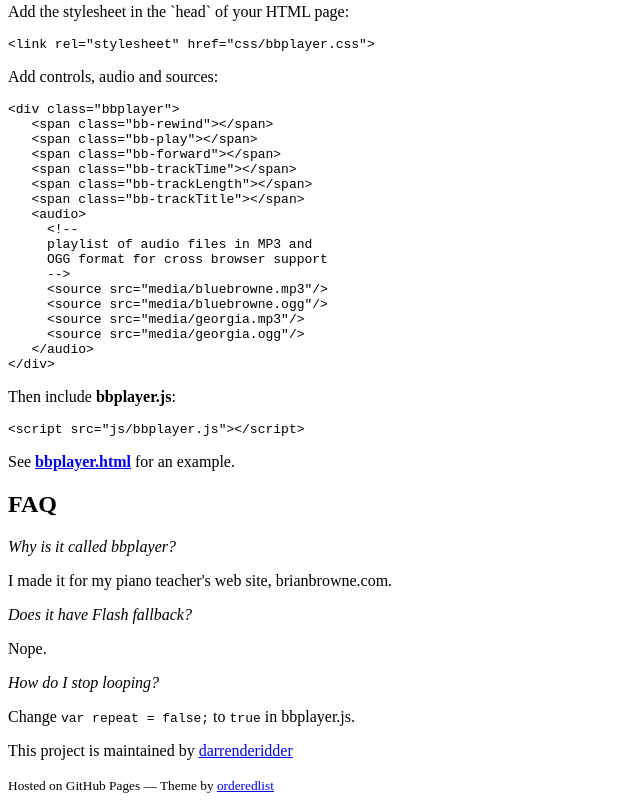
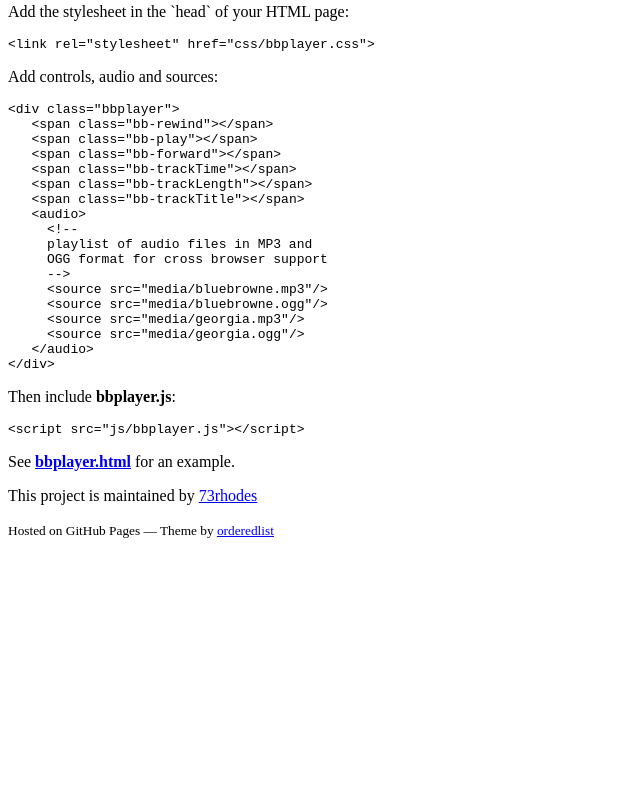
Before and after one commit to 73rhodes/bbplayer, a plain HTML site: page index.html in a window 1280 px wide. Shown: the part 622-1432 px from the top of the page, without its empty margins (0-640 px from the left). After the commit the page ends 1177 px from the top, so only its background shows below. Drawn offline with Linux system fonts and the light colour scheme.

Commit message:
Update index.html

```diff
--- a/index.html
+++ b/index.html
@@ -19,13 +19,13 @@
         <h1>bbplayer</h1>
         <p>A modern, minimalist html5 audio player.</p>
 
-        <p class="view"><a href="https://github.com/darrenderidder/bbplayer">View the Project on GitHub <small>darrenderidder/bbplayer</small></a></p>
+        <p class="view"><a href="https://github.com/73rhodes/bbplayer">View the Project on GitHub <small>darrenderidder/bbplayer</small></a></p>
 
 
         <ul>
-          <li><a href="https://github.com/darrenderidder/bbplayer/zipball/master">Download <strong>ZIP File</strong></a></li>
-          <li><a href="https://github.com/darrenderidder/bbplayer/tarball/master">Download <strong>TAR Ball</strong></a></li>
-          <li><a href="https://github.com/darrenderidder/bbplayer">View On <strong>GitHub</strong></a></li>
+          <li><a href="https://github.com/73rhodes/bbplayer/zipball/master">Download <strong>ZIP File</strong></a></li>
+          <li><a href="https://github.com/73rhodes/bbplayer/tarball/master">Download <strong>TAR Ball</strong></a></li>
+          <li><a href="https://github.com/73rhodes/bbplayer">View On <strong>GitHub</strong></a></li>
         </ul>
       </header>
       <section>
@@ -135,27 +135,13 @@
 </pre></div>
 
 <p>See
-<strong><a href="http://darrenderidder.github.com/bbplayer/bbplayer.html">bbplayer.html</a></strong>
+<strong><a href="http://73rhodes.github.io/bbplayer/bbplayer.html">bbplayer.html</a></strong>
 for an example.</p>
 
-<h2>
-<a name="faq" class="anchor" href="#faq"><span class="octicon octicon-link"></span></a>FAQ</h2>
-
-<p><em>Why is it called bbplayer?</em></p>
-
-<p>I made it for my piano teacher's web site, brianbrowne.com.</p>
-
-<p><em>Does it have Flash fallback?</em></p>
-
-<p>Nope.</p>
-
-<p><em>How do I stop looping?</em></p>
-
-<p>Change <code>var repeat = false;</code> to <code>true</code> in bbplayer.js.</p>
 
       </section>
       <footer>
-        <p>This project is maintained by <a href="https://github.com/darrenderidder">darrenderidder</a></p>
+        <p>This project is maintained by <a href="https://github.com/73rhodes">73rhodes</a></p>
         <p><small>Hosted on GitHub Pages &mdash; Theme by <a href="https://github.com/orderedlist">orderedlist</a></small></p>
       </footer>
     </div>
@@ -167,7 +153,7 @@
       m=s.getElementsByTagName(o)[0];a.async=1;a.src=g;m.parentNode.insertBefore(a,m)
       })(window,document,'script','//www.google-analytics.com/analytics.js','ga');
 
-      ga('create', 'UA-2831300-4', 'darrenderidder.github.io');
+      ga('create', 'UA-2831300-4', '73rhodes.github.io');
       ga('send', 'pageview');
 
     </script>
```
